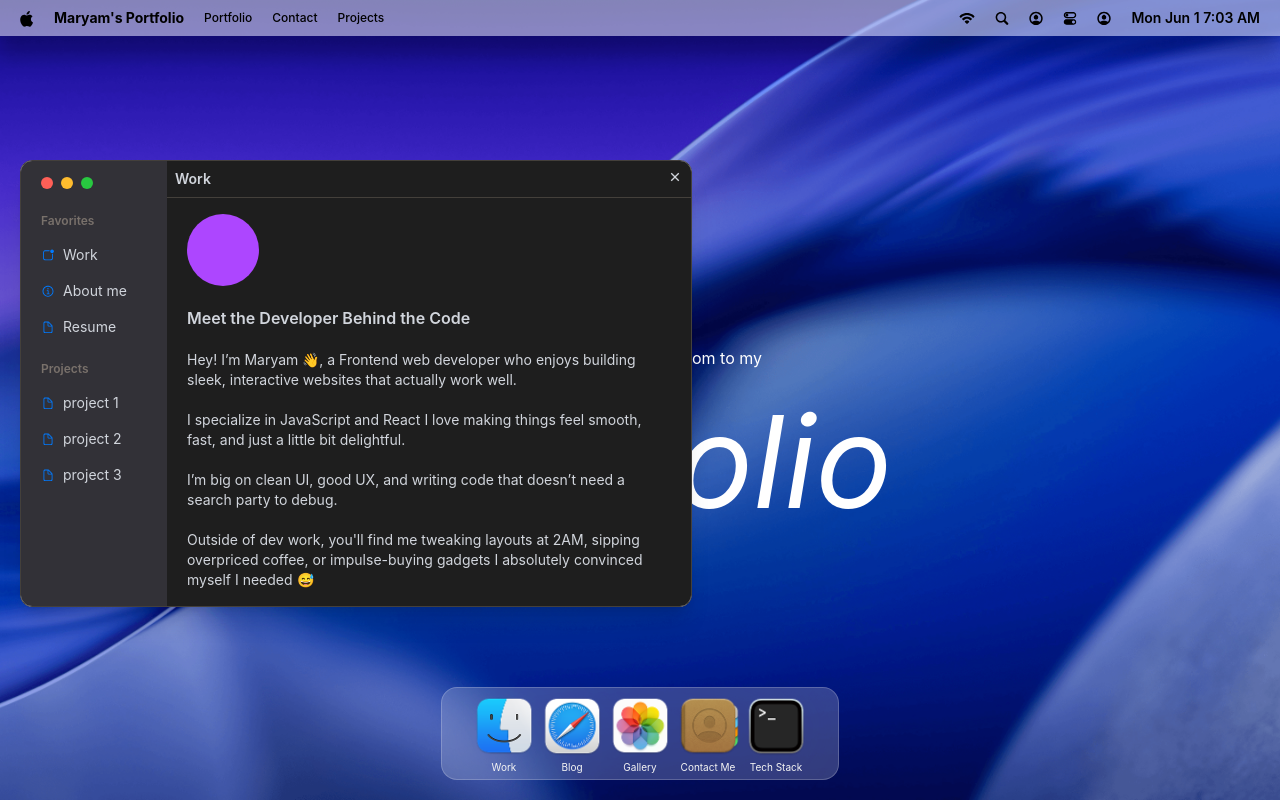
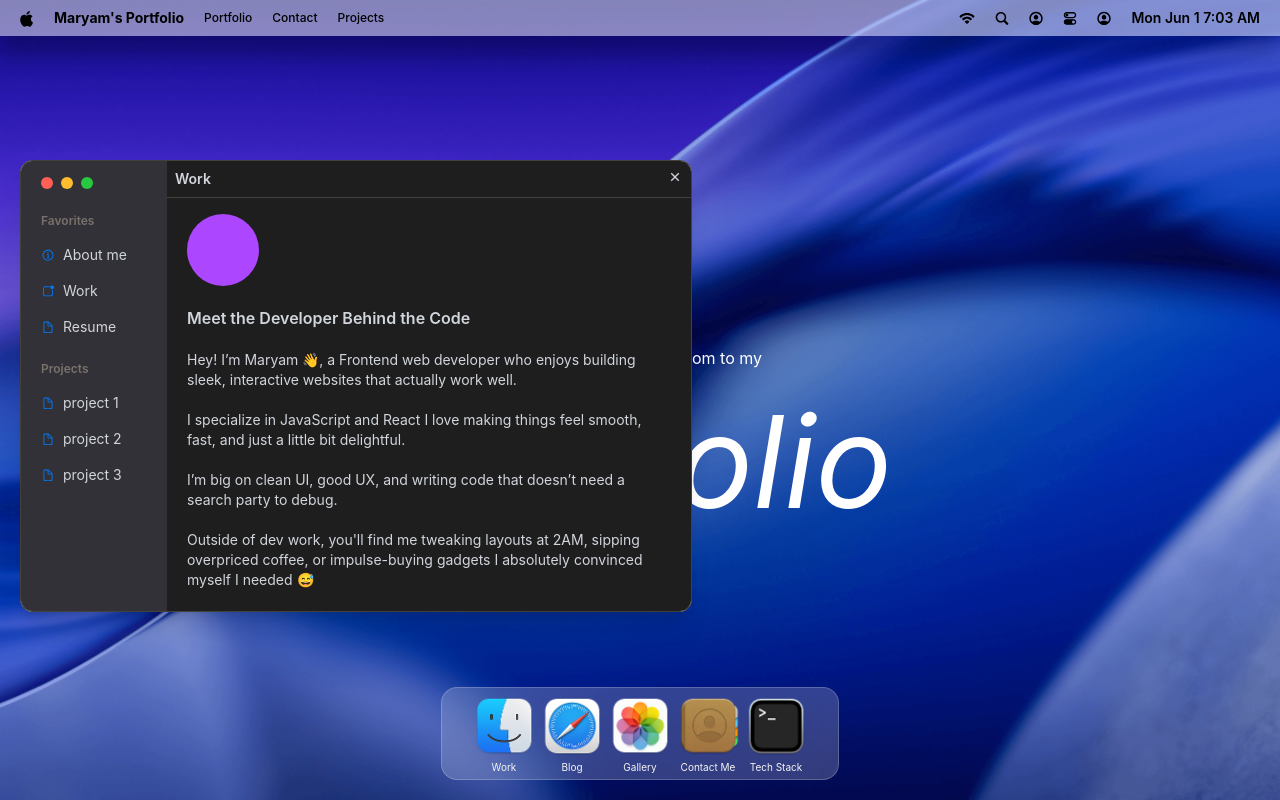
Before and after one commit to mariacnru/Macfolio, a React (Vite) app: page / in a window 1280 px wide. Both pictures are taken after a click on the item "Work". Built offline with nearby package versions, Linux system fonts and the light colour scheme.

Commit message:
aside links completed

```diff
--- a/src/components/modals/Work/Work.jsx
+++ b/src/components/modals/Work/Work.jsx
@@ -1,10 +1,13 @@
 import React, { useEffect, useRef, useState } from "react";
 import { RiCloseLine } from "react-icons/ri";
 import AboutMe from "./components/AboutMe";
+import Works from "./components/Works";
+import Resume from "./components/Resume";
 
 function Work({ works, setWorks, topZ }) {
   const modalRef = useRef();
   const [zIndex, setZIndex] = useState(10);
+  const [activeTab, setActiveTab] = useState("about");
 
   useEffect(() => {
     if (works) {
@@ -40,13 +43,13 @@ function Work({ works, setWorks, topZ }) {
           <li className="text-xs text-stone-500 font-semibold hover:bg-transparent">
             Favorites
           </li>
-          <li>
+          <li onClick={() => setActiveTab("about")}>
+            <img src="/public/icons/info.svg" alt="" /> About me
+          </li>
+          <li onClick={() => setActiveTab("work")}>
             <img src="/public/icons/work.svg" alt="" /> Work
           </li>
-          <li>
-            <img src="/public/icons/info.svg" alt="" /> About me
-          </li>
-          <li>
+          <li onClick={() => setActiveTab("resume")}>
             <img src="/public/icons/file.svg" alt="" /> Resume
           </li>
         </ul>
@@ -65,7 +68,7 @@ function Work({ works, setWorks, topZ }) {
         </ul>
       </aside>
 
-      <div className="w-full bg-[#1e1e1e]">
+      <div className="w-full h-112.5 bg-[#1e1e1e]">
         <header className="grid grid-cols-2 p-2 border-b border-stone-700">
           <div className="">
             <p className="text-sm font-semibold">Work</p>
@@ -78,7 +81,9 @@ function Work({ works, setWorks, topZ }) {
           </div>
         </header>
 
-        <AboutMe />
+        {activeTab === "work" && <Works />}
+        {activeTab === "about" && <AboutMe />}
+        {activeTab === "resume" && <Resume />}
       </div>
     </div>
   );
--- /dev/null
+++ b/src/components/modals/Work/components/Resume.jsx
@@ -0,0 +1,9 @@
+import React from 'react'
+
+function Resume() {
+  return (
+    <div>Resume</div>
+  )
+}
+
+export default Resume
--- /dev/null
+++ b/src/components/modals/Work/components/Works.jsx
@@ -0,0 +1,9 @@
+import React from 'react'
+
+function Works() {
+  return (
+    <div>Works</div>
+  )
+}
+
+export default Works
```
